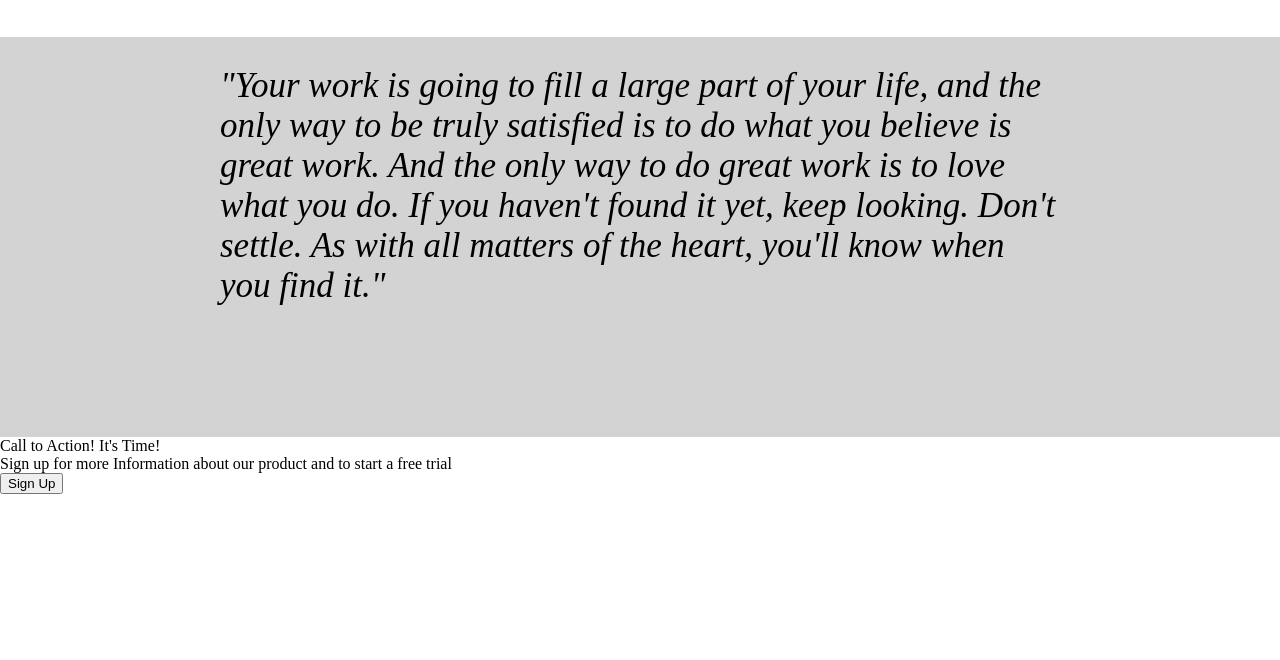
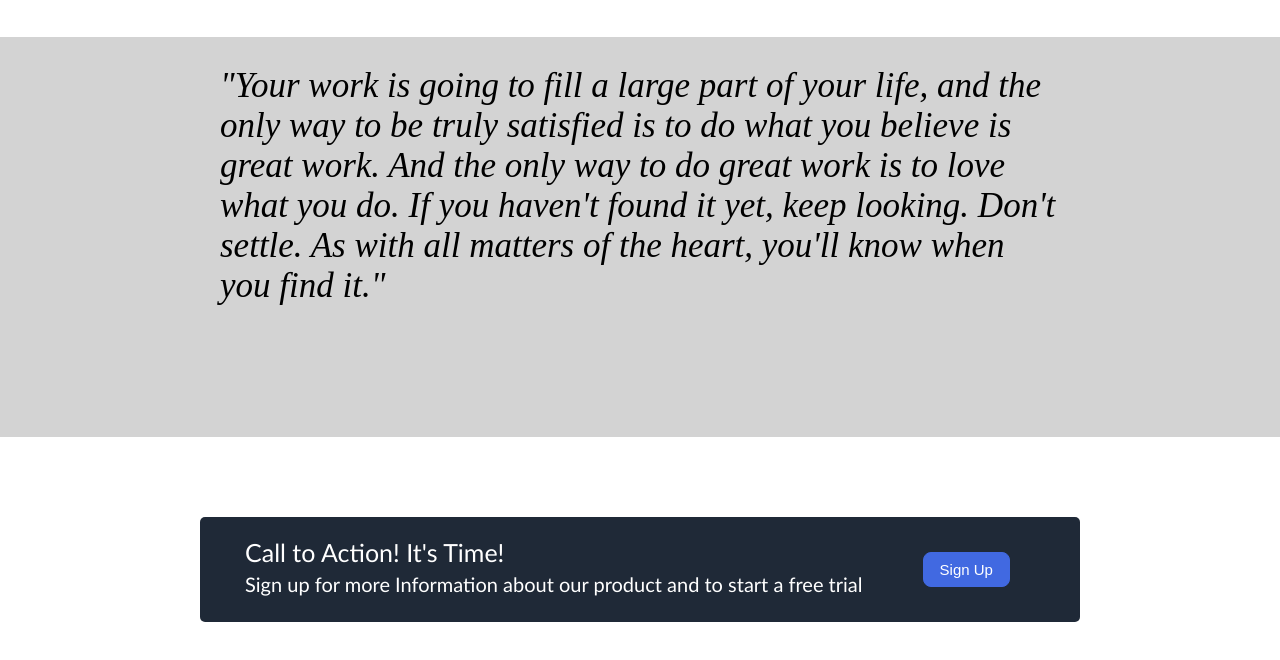
Before and after one commit to aspandey1/landing-page, a plain HTML site: page index.html in a window 1280 px wide. Shown: the part 1172-1832 px from the top of the page. Before the commit the page ends 1666 px from the top, so only its background shows below. Drawn offline with Linux system fonts and the light colour scheme.

Commit message:
Styled section four by adding a background color for the banner, resizing text and formatting the sign up button

```diff
--- a/css/style.css
+++ b/css/style.css
@@ -160,3 +160,55 @@ ul {
     font-size: 30px;
     font-weight: bold;
 }
+
+/* Section 4 */
+
+.section-four{
+    margin-top: 80px;
+    margin-bottom: 100px;
+}
+
+.banner{
+    color:white;
+    background: #1f2937;
+    display: flex;
+    justify-content: space-evenly;
+    border-radius: 5px;
+    border: 5px;
+    margin-right: 200px;
+    margin-left: 200px;
+    padding: 10px;
+}
+
+.banner-right,
+.banner-left{
+    display: flex;
+    align-items: center;
+    gap: 16px;
+    padding: 25px;
+}
+
+#banner-title{
+    font-size: 25px;
+    margin-top: 10px;
+    margin-bottom: 5px;
+    font-family: 'Trebuchet MS', 'Lucida Sans Unicode', 'Lucida Grande', 'Lucida Sans', Arial, sans-serif;
+
+}
+
+#banner-sub-text{
+    font-size: 20px;
+    margin-bottom: 10px;
+    font-family: 'Trebuchet MS', 'Lucida Sans Unicode', 'Lucida Grande', 'Lucida Sans', Arial, sans-serif;
+
+}
+
+#sign-up {
+    max-width: 90px;
+    background: royalblue;
+    border: 1px solid royalblue;
+    color: white;
+    padding: 8px 16px;
+    border-radius: 8px;
+    font-size: 15px;
+}
```
